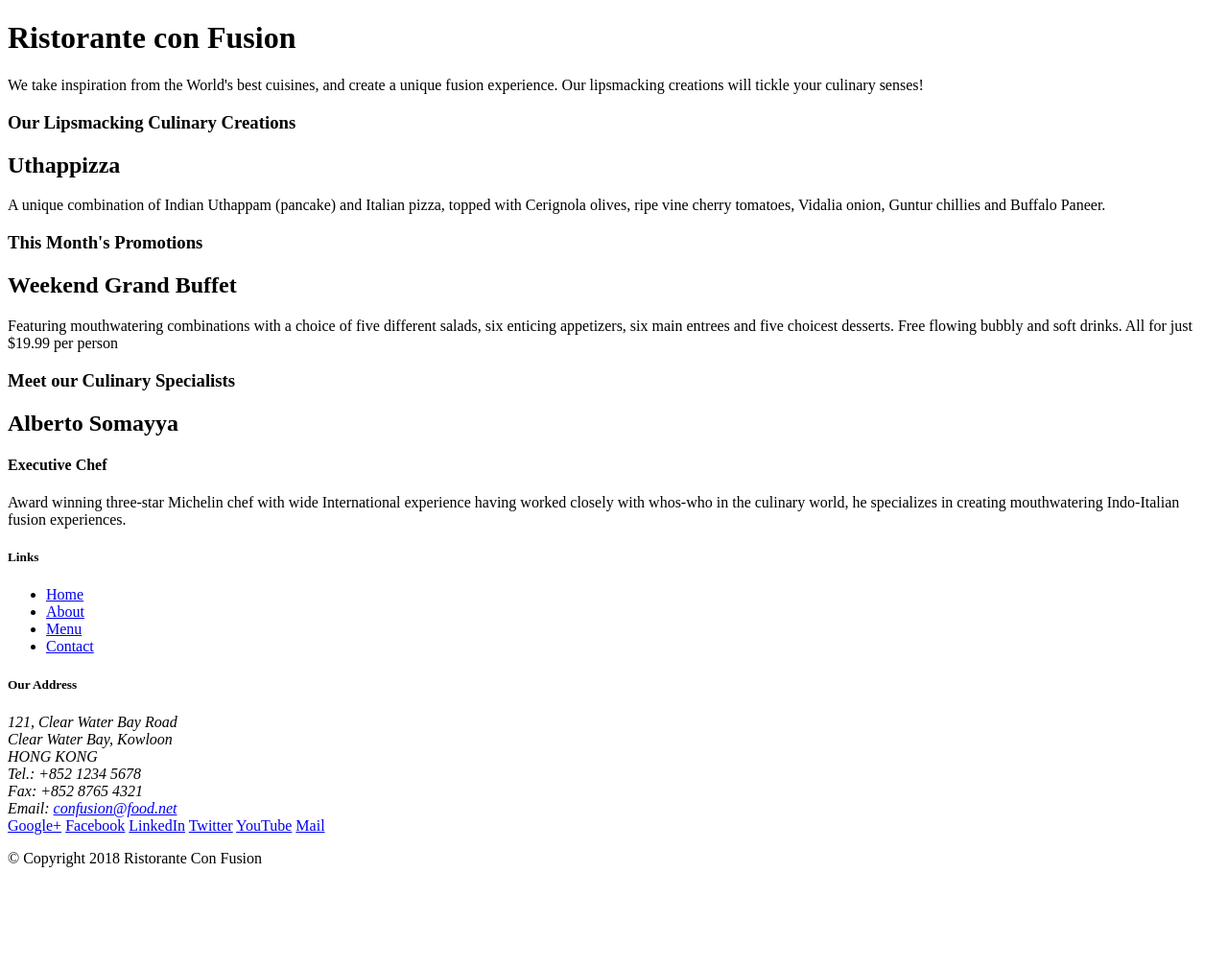
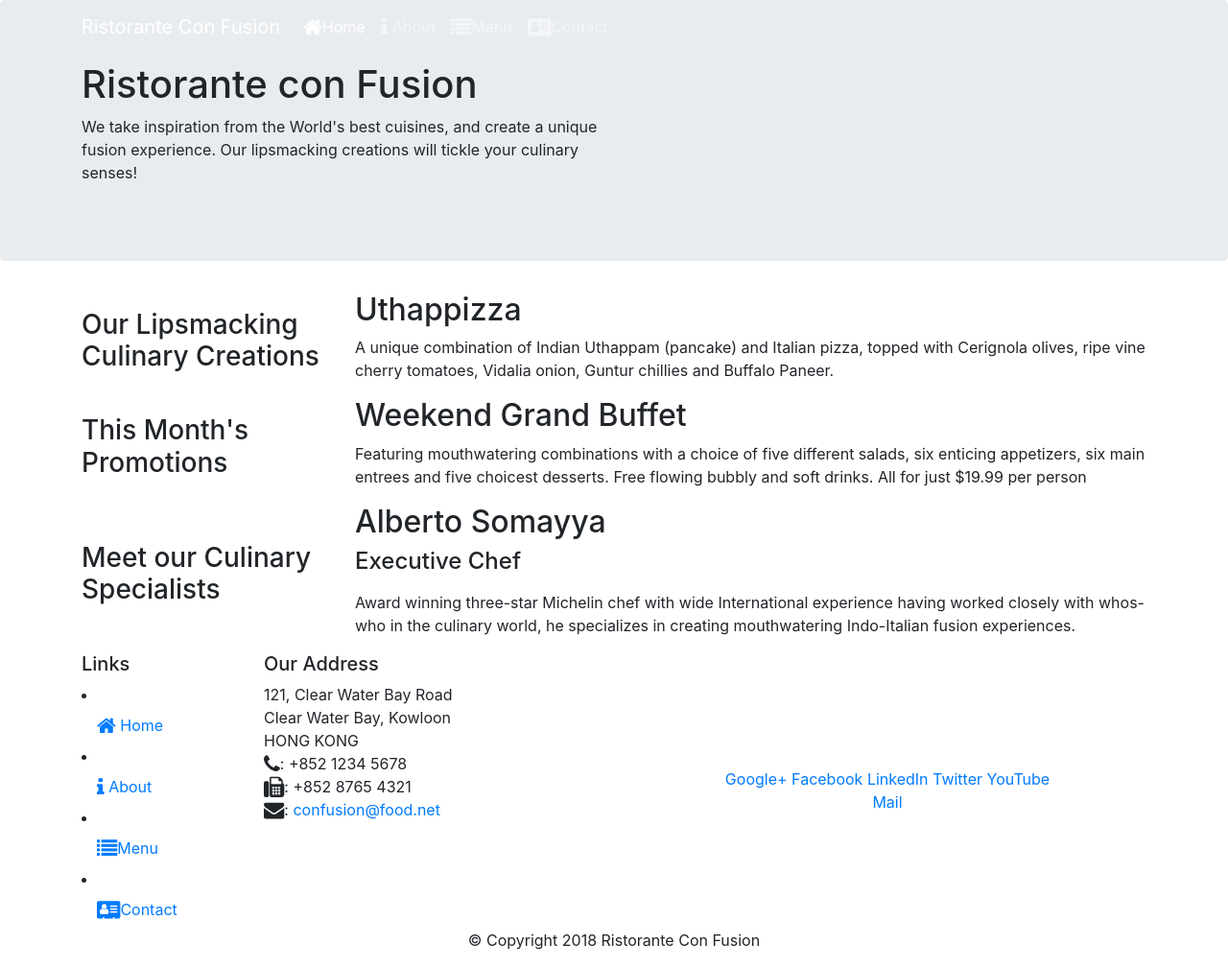
Before and after one commit to andrey-krendzel/Bootstrap4, a website: page index.html in a window 1280 px wide. Shown: the whole page at 96% size. Before the commit the page ends 920 px from the top, so only its background shows below. Drawn offline with nearby package versions, Linux system fonts and the light colour scheme.

Commit message:
Navbar and Breadcrumbs

```diff
--- a/index.html
+++ b/index.html
@@ -2,83 +2,110 @@
 <html lang="en">
 
 <head>
+        <!-- Required meta tags always come first -->
+        <meta charset="utf-8">
+        <meta name="viewport" content="width=device-width, initial-scale=1, shrink-to-fit=no">
+        <meta http-equiv="x-ua-compatible" content="ie=edge">
+
+        <!-- Bootstrap CSS -->
+        <link href="styles.css" rel="stylesheet">
+        <link rel="stylesheet" href="node_modules/font-awesome/css/font-awesome.min.css">
+        <link rel="stylesheet" href="node_modules/bootstrap-social/bootstrap-social.css">
+        <link rel="stylesheet" href="node_modules/bootstrap/dist/css/bootstrap.min.css">
     <title>Ristorante Con Fusion</title>
 </head>
 
 <body>
 
-    <header>
-        <div>
-            <div>
-                <div>
+    <nav class="navbar navbar-dark navbar-expand-sm fixed-top">
+        <div class="container">
+               <button class="navbar-toggler" type="button" data-toggle="collapse" data-target="#Navbar">
+                <span class="navbar-toggler-icon"></span>
+            </button>
+           <a class="navbar-brand" href="index.html">Ristorante Con Fusion</a>
+           <div class="collapse navbar-collapse" id="Navbar">
+                <ul class="navbar-nav mr-auto">
+                    <li class="nav-item active"><a class="nav-link" href="index.html"><span class="fa fa-home fa-lg"></span>Home</a></li>
+                    <li class="nav-item"><a class="nav-link" href="aboutus.html"><span class="fa fa-info fa-lg"></span> About</a></li>
+                    <li class="nav-item"><a class="nav-link" href="#"><span class="fa fa-list fa-lg"></span>Menu</a></li>
+                    <li class="nav-item"><a class="nav-link" href="#"><span class="fa fa-address-card fa-lg"></span>Contact</a></li>
+                </ul>
+            </div>
+        </div>
+    </nav>
+    <header class="jumbotron">
+        <div class="container">
+            <div class="row row-header">
+                <div class="col-6 col-md-6 col-sm-6">
                     <h1>Ristorante con Fusion</h1>
                     <p>We take inspiration from the World's best cuisines, and create a unique fusion experience. Our lipsmacking creations will tickle your culinary senses!</p>
                 </div>
-                <div>
-                </div>
+
             </div>
         </div>
     </header>
 
-    <div>
-        <div>
-            <div>
+    <div class="container">
+        <div class="row row-content align-items-center">
+            <div class="col-12 col-sm-4 col-md-3">
                 <h3>Our Lipsmacking Culinary Creations</h3>
             </div>
-            <div>
+            <div class="col col-sm col-md">
                 <h2>Uthappizza</h2>
-                <p>A unique combination of Indian Uthappam (pancake) and Italian pizza, topped with Cerignola olives, ripe vine cherry tomatoes, Vidalia onion, Guntur chillies and Buffalo Paneer.</p>
+                <p class=".d-none .d-sm-block">A unique combination of Indian Uthappam (pancake) and Italian pizza, topped with Cerignola olives, ripe vine cherry tomatoes, Vidalia onion, Guntur chillies and Buffalo Paneer.</p>
             </div>
         </div>
 
 
-        <div>
-            <div>
+        <div class="row row-content align-items-center">
+            <div class="col-12 col-sm-4 col-md-3">
                 <h3>This Month's Promotions</h3>
             </div>
-            <div>
+            <div class="col col-sm col-md">
                 <h2>Weekend Grand Buffet</h2>
-                <p>Featuring mouthwatering combinations with a choice of five different salads, six enticing appetizers, six main entrees and five choicest desserts. Free flowing bubbly and soft drinks. All for just $19.99 per person </p>
+                <p class=".d-none .d-sm-block">Featuring mouthwatering combinations with a choice of five different salads, six enticing appetizers, six main entrees and five choicest desserts. Free flowing bubbly and soft drinks. All for just $19.99 per person </p>
             </div>
         </div>
 
-        <div>
-            <div>
+        <div class="row row-content align-items-center">
+            <div class="col-12 col-sm-4 col-md-3">
                 <h3>Meet our Culinary Specialists</h3>
             </div>
-            <div>
+            <div class="col col-sm col-md">
                 <h2>Alberto Somayya</h2>
                 <h4>Executive Chef</h4>
-                <p>Award winning three-star Michelin chef with wide International experience having worked closely with whos-who in the culinary world, he specializes in creating mouthwatering Indo-Italian fusion experiences. </p>
+                <p class=".d-none .d-sm-block"></p>Award winning three-star Michelin chef with wide International experience having worked closely with whos-who in the culinary world, he specializes in creating mouthwatering Indo-Italian fusion experiences. </p>
             </div>
         </div>
     </div>
 
-    <footer>
-        <div>
-            <div>
-                <div>
+    <footer class="footer">
+        <div class="container">
+            <div class="row">
+                <div class="col-4 col-sm-2">
                     <h5>Links</h5>
-                    <ul>
-                        <li><a href="#">Home</a></li>
-                        <li><a href="#">About</a></li>
-                        <li><a href="#">Menu</a></li>
-                        <li><a href="#">Contact</a></li>
+                    <li class="nav-item active">
+                        <a class="nav-link" href="#">
+                            <span class="fa fa-home fa-lg"></span> Home</a></li>
+                            <li class="nav-item"><a class="nav-link" href="./aboutus.html"><span class="fa fa-info fa-lg"></span>
+                                About</a></li>
+                                <li class="nav-item"><a class="nav-link" href="#"><span class="fa fa-list fa-lg"></span>Menu</a></li>
+                                <li class="nav-item"><a class="nav-link" href="#"><span class="fa fa-address-card fa-lg"></span>Contact</a></li>
                     </ul>
                 </div>
-                <div>
+                <div class="col-7 col-sm-5">
                     <h5>Our Address</h5>
                     <address>
 		              121, Clear Water Bay Road<br>
 		              Clear Water Bay, Kowloon<br>
 		              HONG KONG<br>
-		              Tel.: +852 1234 5678<br>
-		              Fax: +852 8765 4321<br>
-		              Email: <a href="mailto:confusion@food.net">confusion@food.net</a>
+                      <i class="fa fa-phone fa-lg"></i>: +852 1234 5678<br>
+		              <i class="fa fa-fax fa-lg"></i>: +852 8765 4321<br>
+		              <i class="fa fa-envelope fa-lg"></i>: <a href="mailto:confusion@food.net">confusion@food.net</a>
 		           </address>
                 </div>
-                <div>
-                    <div>
+                <div class="col-12 col-sm-4 align-self-center">
+                    <div class="text-center">
                         <a href="http://google.com/+">Google+</a>
                         <a href="http://www.facebook.com/profile.php?id=">Facebook</a>
                         <a href="http://www.linkedin.com/in/">LinkedIn</a>
@@ -88,14 +115,17 @@
                     </div>
                 </div>
            </div>
-           <div>
-                <div>
+           <div class="row justify-content-center">
+                <div class="col-auto">
                     <p>© Copyright 2018 Ristorante Con Fusion</p>
                 </div>
            </div>
         </div>
     </footer>
-
+   <!-- jQuery first, then Popper.js, then Bootstrap JS. -->
+   <script src="node_modules/jquery/dist/jquery.slim.min.js"></script>
+   <script src="node_modules/popper.js/dist/umd/popper.min.js"></script>
+   <script src="node_modules/bootstrap/dist/js/bootstrap.min.js"></script>
 </body>
 
 </html>
```
Also changed, not shown: package.json (+7 -0 lines), 1 other file.
